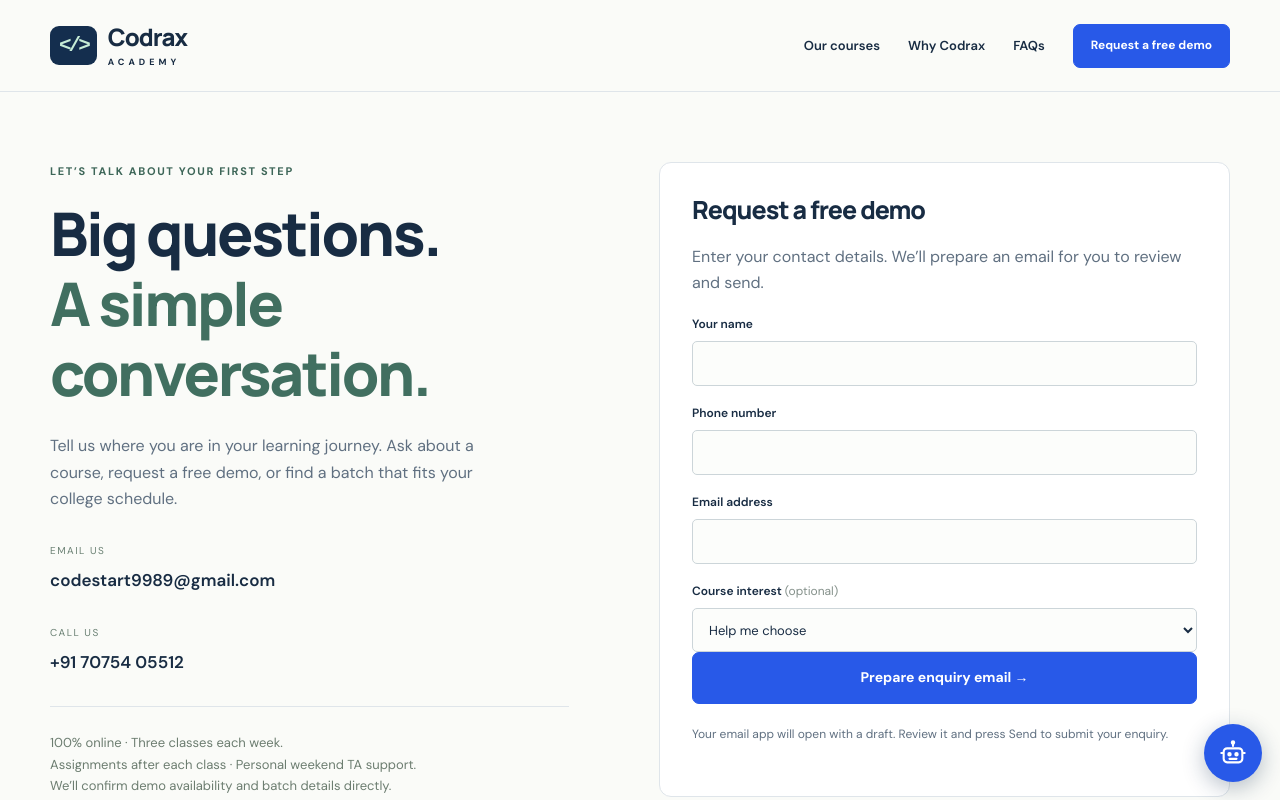
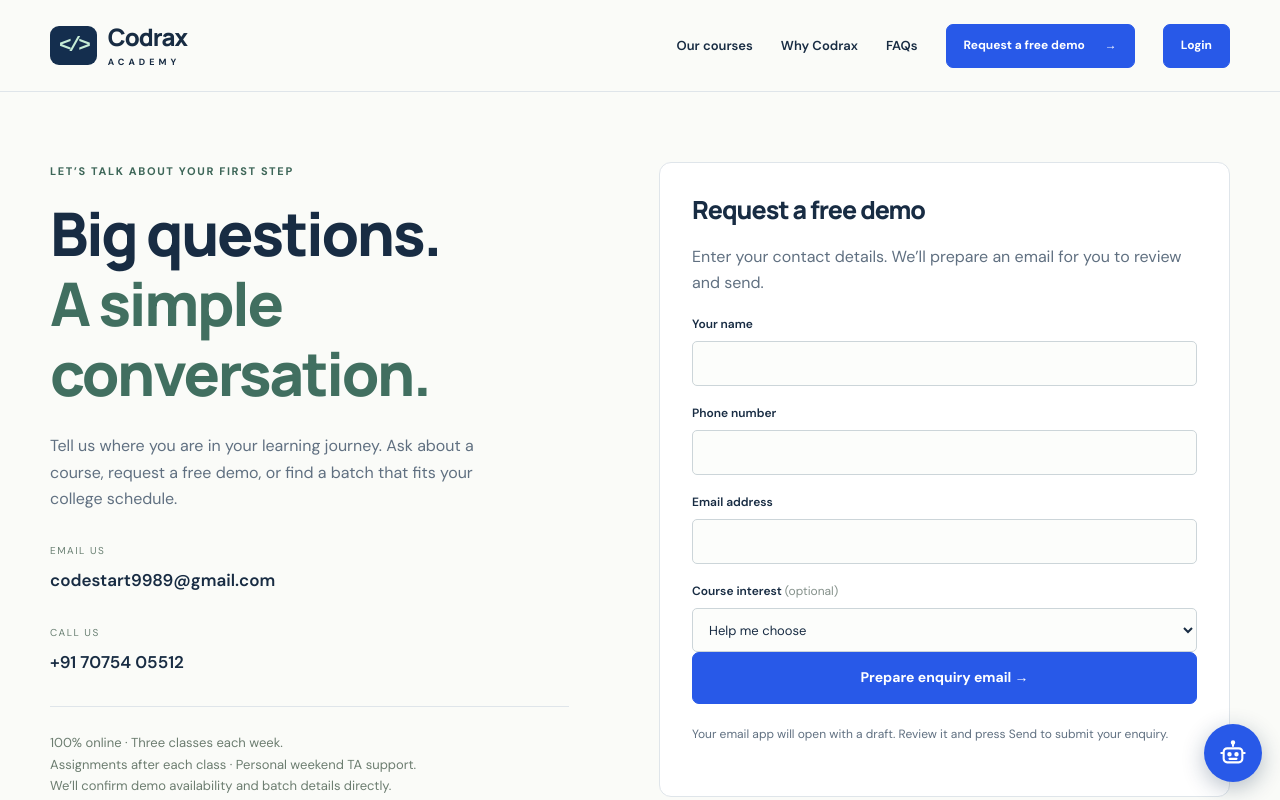
Before and after one commit to Farooq2514/codrax-academy, a plain HTML site: page contact.html in a window 1280 px wide. Shown: the top 800 px of the page. Drawn offline with Linux system fonts and the light colour scheme; a script that the page names is missing.

Commit message:
changed the login in the contact

```diff
--- a/contact.html
+++ b/contact.html
@@ -21,11 +21,14 @@
 <span>Codrax<span class="brand-sub">ACADEMY</span></span>
 </a>
 <button aria-controls="navigation" aria-expanded="false" class="menu-button">Menu ☰</button>
-<nav aria-label="Main navigation" id="navigation">
-<a href="courses.html">Our courses</a>
-<a href="index.html#support-details">Why Codrax</a>
-<a href="index.html#faq">FAQs</a>
-<a class="button small" href="contact.html?intent=demo">Request a free demo</a>
+<nav id="navigation" aria-label="Main navigation">
+  <a href="courses.html">Our courses</a>
+  <a href="index.html#benefits">Why Codrax</a>
+  <a href="index.html#faq">FAQs</a>
+  <a class="button small" href="contact.html?intent=demo">
+    Request a free demo <span aria-hidden="true">→</span>
+  </a>
+  <a class="button small" href="dashboard.html">Login</a>
 </nav>
 </div>
 </header>
```
